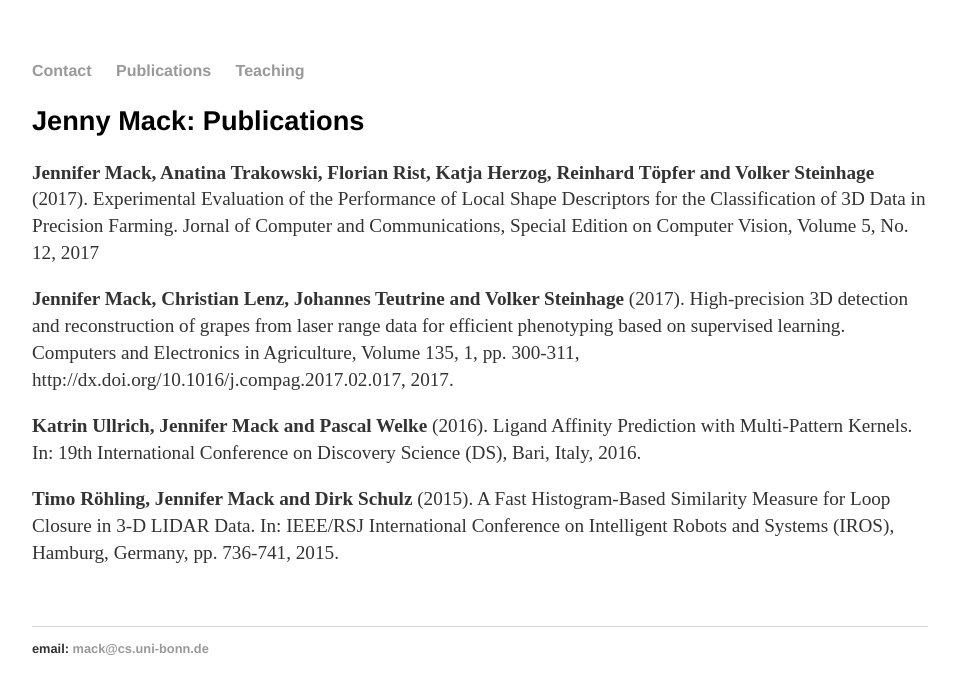
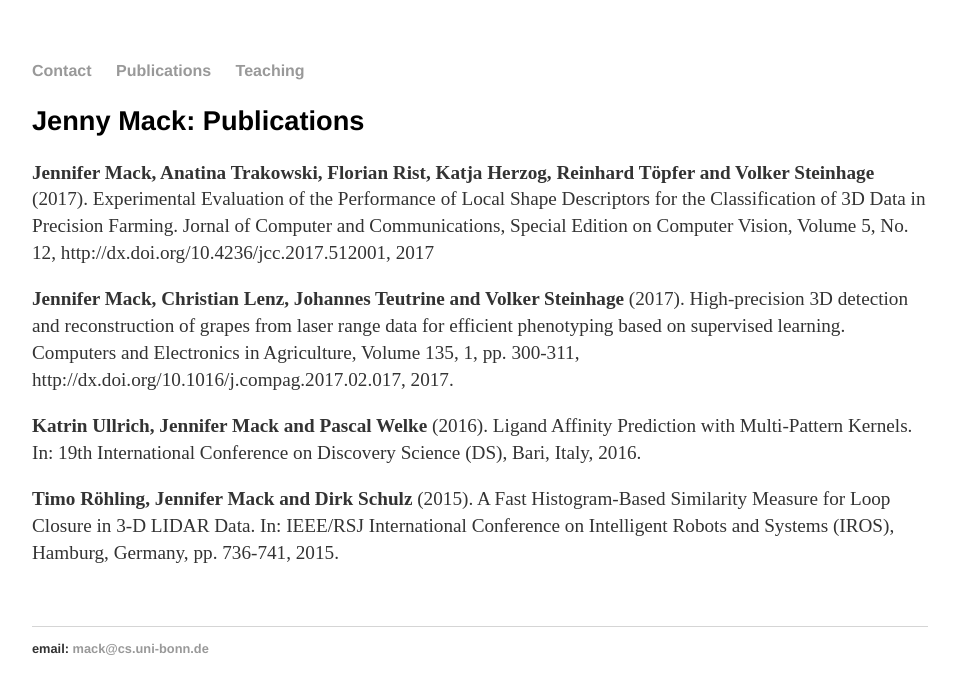
Before and after one commit to JennyMack/JennyMack.github.io, a Jekyll site: the page built from publications/index.html, in a window 1280 px wide. Shown: the top 694 px of the page, without its empty margins (160-1117 px from the left). Built offline with Jekyll 4.4.1, drawn with Linux system fonts in a browser that asks for light colours; some of the changed lines change nothing that is shown.

Commit message:
Added doi

```diff
--- a/publications/index.html
+++ b/publications/index.html
@@ -5,7 +5,7 @@ title: Publications
 
 <div class="cv">
 	<h2>Jenny Mack: Publications</h2>
-<p><strong>Jennifer Mack, Anatina Trakowski, Florian Rist, Katja Herzog, Reinhard T&oumlpfer and Volker Steinhage</strong> (2017). Experimental Evaluation of the Performance of Local Shape Descriptors for the Classification of 3D Data in Precision Farming. Jornal of Computer and Communications, Special Edition on Computer Vision, Volume 5, No. 12, 2017 <br>
+<p><strong>Jennifer Mack, Anatina Trakowski, Florian Rist, Katja Herzog, Reinhard T&oumlpfer and Volker Steinhage</strong> (2017). Experimental Evaluation of the Performance of Local Shape Descriptors for the Classification of 3D Data in Precision Farming. Jornal of Computer and Communications, Special Edition on Computer Vision, Volume 5, No. 12,  http://dx.doi.org/10.4236/jcc.2017.512001, 2017 <br>
 	<p><strong>Jennifer Mack, Christian Lenz, Johannes Teutrine and Volker Steinhage</strong> (2017). High-precision 3D detection and reconstruction of grapes from laser range data for efficient phenotyping based on supervised learning. Computers and Electronics in Agriculture, Volume 135, 1, pp. 300-311, http://dx.doi.org/10.1016/j.compag.2017.02.017, 2017. <br>
 	<p><strong>Katrin Ullrich, Jennifer Mack and Pascal Welke</strong> (2016). Ligand Affinity Prediction with Multi-Pattern Kernels. In: 19th International Conference on Discovery Science (DS), Bari, Italy, 2016. <br>
 	<p><strong>Timo R&oumlhling, Jennifer Mack and Dirk Schulz</strong> (2015). A Fast Histogram-Based Similarity Measure for Loop Closure in 3-D LIDAR Data. In: IEEE/RSJ International Conference on Intelligent Robots and Systems (IROS), Hamburg, Germany, pp. 736-741, 2015.
```
